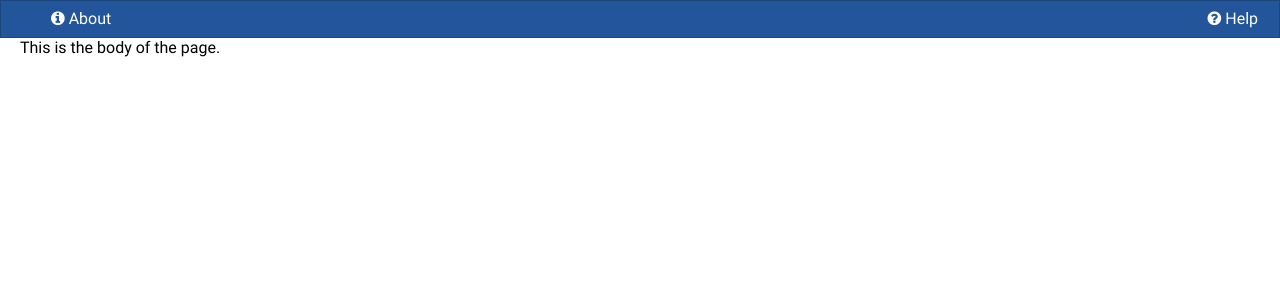
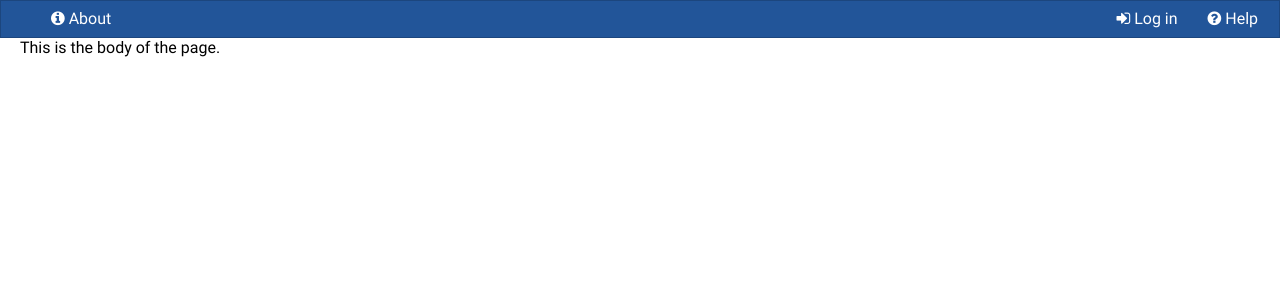
Before and after one commit to cabalamat/meowcat2, a Flask app: template app/templates/maincw.html in a window 1280 px wide. Shown: the top 300 px of the page. Run offline with Flask 2, Linux system fonts and the light colour scheme; the template is opened without the code that fills it: most values are stand-ins (such as "Sample title", 1, 10 or a date in 2020); parts of the project's set-up code (start-up, migrations or seed data) failed here and were passed over; some libraries are stand-ins or nearby versions.

Commit message:
login and alert links on topbar

```diff
--- a/app/templates/maincw.html
+++ b/app/templates/maincw.html
@@ -40,13 +40,34 @@ main from catwiki
         </div>
         <div class="navbar-collapse collapse" id="navbar-main">
           <ul class="nav navbar-nav">
-
             <li>
-              <a href="/catwiki/w/home"><i class='fa fa-info-circle'></i> About</a>
+              <a href="/catwiki/w/home"><i class='fa fa-info-circle'></i>
+              About</a>
             </li>
           </ul>
+          <ul class="nav navbar-nav navbar-right" style="padding-right:20px;">
 
-          <ul class="nav navbar-nav navbar-right" style="padding-right:20px;">
+            {% if currentUserName() %}
+            <li class="dropdown user-dropdown" id="dyn_active_alerts">
+            </li>
+            <li class="dropdown user-dropdown">
+              <a href="#" class="dropdown-toggle" data-toggle="dropdown">
+                <i class="fa fa-user" id="myelement"></i>
+                  {{currentUserName()}}
+                <ul class="dropdown-menu">
+                  <li><a href="/logout"><i class="fa fa-power-off"></i>
+                    Log Out</a></li>
+                </ul>
+              </a>
+            </li>
+            {% else %}
+            <li class="dropdown alerts-dropdown">
+              <a href="/login">
+                <i class="fa fa-sign-in"></i> Log in
+              </a>
+            </li>
+            {% endif %}
+
             <li class="dropdown alerts-dropdown help-popup">
               <a href="/catwiki/w/help">
                 <i class="fa fa-question-circle" id="myelement"></i> Help
```
